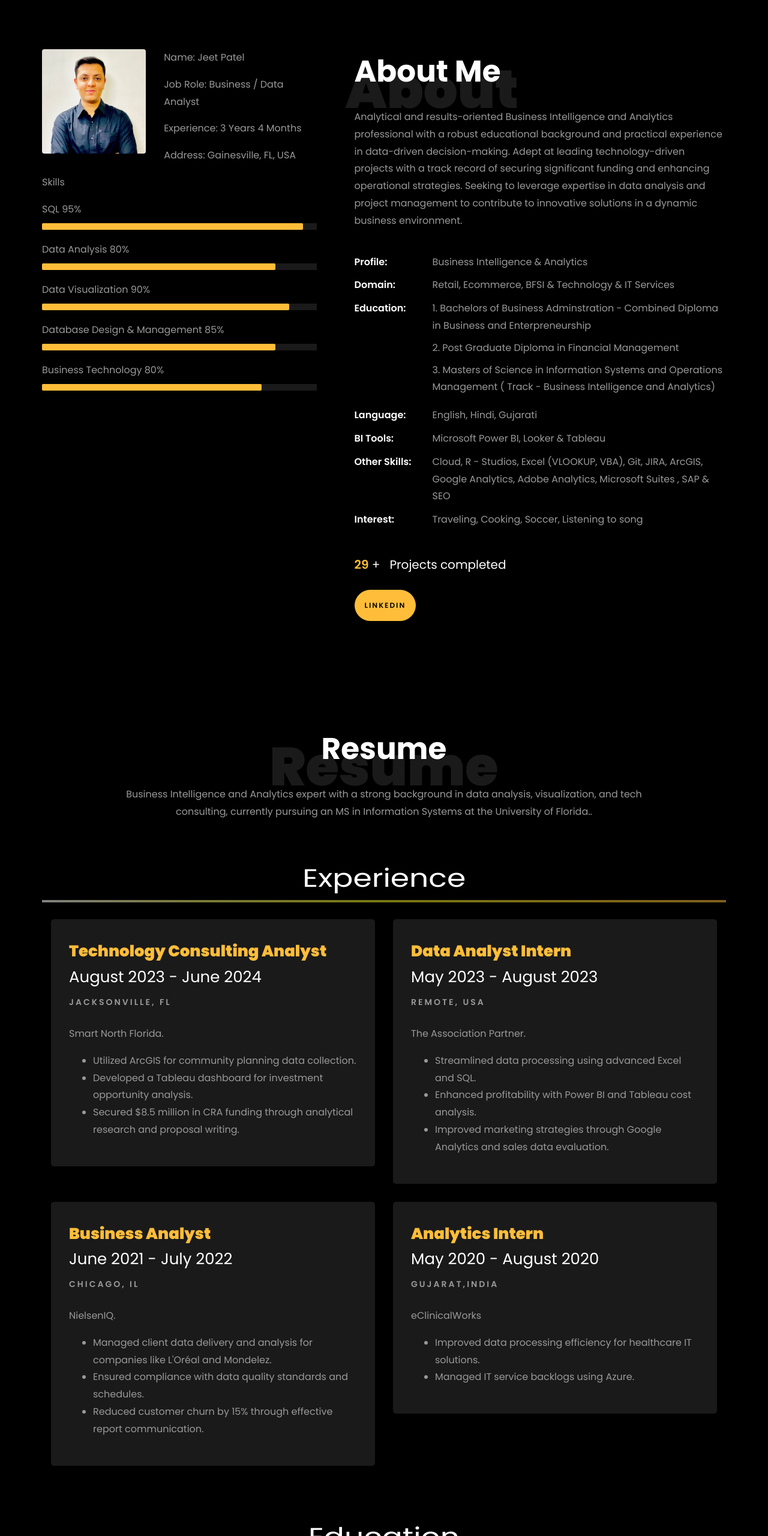
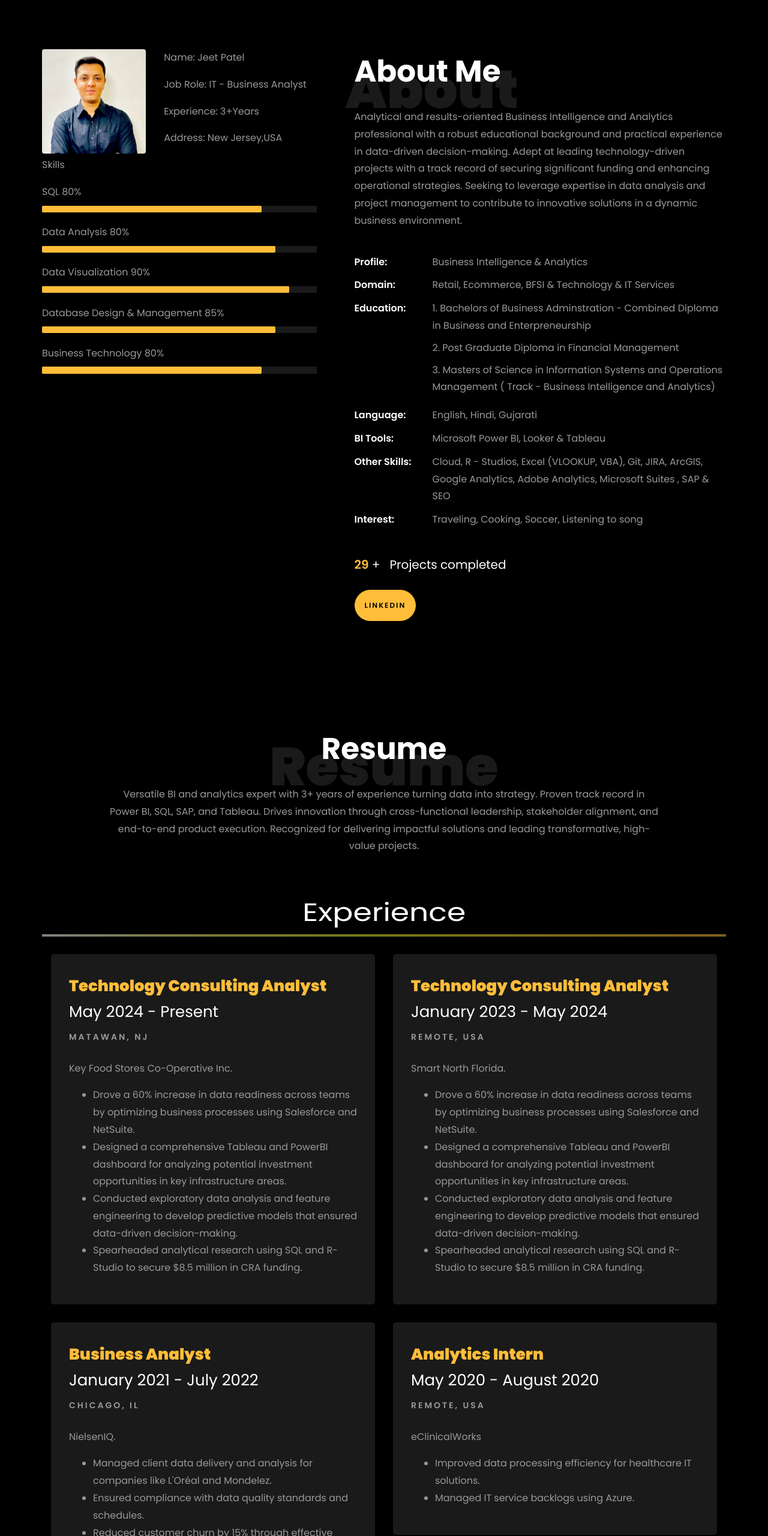
Before and after one commit to Jeetp25/Portfolio-Jeet-Patel, a plain HTML site: page index update.html in a window 1280 px wide. Shown: the part 780-3340 px from the top of the page at 60% size. Drawn offline with Linux system fonts and the light colour scheme; animation ran at ten frames a second; files whose address does not match are found by name.

Commit message:
Add files via upload

```diff
--- a/index update.html
+++ b/index update.html
@@ -220,18 +220,18 @@
 									<div class="col-sm-6 col-md-7">
 									  <div class="about-info">
 										<p><span class="title-s">Name: </span> <span>Jeet Patel </span></p>
-										<p><span class="title-s">Job Role: </span> <span>Business / Data Analyst </span></p>
-										<p><span class="title-s">Experience: </span> <span>3 Years 4 Months</span></p>
-										<p><span class="title-s">Address: </span> <span>Gainesville, FL, USA</span></p>
+										<p><span class="title-s">Job Role: </span> <span> IT - Business Analyst </span></p>
+										<p><span class="title-s">Experience: </span> <span>3+Years </span></p>
+										<p><span class="title-s">Address: </span> <span>New Jersey,USA</span></p>
 									  </div>
 									</div>
 								  </div>
 
 								<div class="skill-mf">
 									<p class="title-s">Skills</p>
-									<span>SQL</span> <span class="pull-right">95%</span>
+									<span>SQL</span> <span class="pull-right">80%</span>
 									<div class="progress">
-										<div class="progress-bar" role="progressbar" style="width: 95%;" aria-valuenow="95" aria-valuemin="0"
+										<div class="progress-bar" role="progressbar" style="width: 80%;" aria-valuenow="80" aria-valuemin="0"
 											aria-valuemax="100"></div>
 									</div>
 
@@ -331,7 +331,9 @@
           <div class="col-md-10 heading-section text-center ftco-animate">
           	<h1 class="big big-2">Resume</h1>
             <h2 class="mb-4">Resume</h2>
-            <p>Business Intelligence and Analytics expert with a strong background in data analysis, visualization, and tech consulting, currently pursuing an MS in Information Systems at the University of Florida..</p>
+            <p>Versatile BI and analytics expert with 3+ years of experience turning data into strategy. Proven track record in Power BI, SQL, SAP,
+				and Tableau. Drives innovation through cross-functional leadership, stakeholder alignment, and end-to-end product execution.
+				Recognized for delivering impactful solutions and leading transformative, high-value projects.</p>
           </div>
         </div>
 
@@ -345,13 +347,14 @@
 				<div class="col-md-6">
 					<div class="resume-wrap ftco-animate">
 						<span class="date">Technology Consulting Analyst</span>
-						<h2> August 2023 - June 2024</h2>
-						<span class="position">Jacksonville, FL</span>
-						<p class="mt-4">Smart North Florida.
+						<h2> May 2024 - Present</h2>
+						<span class="position">Matawan, NJ</span>
+						<p class="mt-4">Key Food Stores Co-Operative Inc.
 							<ul>
-								<li>Utilized ArcGIS for community planning data collection.</li>
-								<li>Developed a Tableau dashboard for investment opportunity analysis.</li>
-								<li>Secured $8.5 million in CRA funding through analytical research and proposal writing.</li>
+								<li>Drove a 60% increase in data readiness across teams by optimizing business processes using Salesforce and NetSuite.</li>
+								<li>Designed a comprehensive Tableau and PowerBI dashboard for analyzing potential investment opportunities in key infrastructure areas.</li>
+								<li>Conducted exploratory data analysis and feature engineering to develop predictive models that ensured data-driven decision-making.</li>
+								<li>Spearheaded analytical research using SQL and R-Studio to secure $8.5 million in CRA funding.</li>
 							</ul>
 						</p>
 					</div>
@@ -360,14 +363,15 @@
 
 				<div class="col-md-6">
 					<div class="resume-wrap ftco-animate">
-						<span class="date">Data Analyst Intern</span>
-						<h2>May 2023 - August 2023</h2>
+						<span class="date">Technology Consulting Analyst</span>
+						<h2>January 2023 - May 2024</h2>
 						<span class="position">Remote, USA</span>
-						<p class="mt-4">The Association Partner.
+						<p class="mt-4">Smart North Florida.
 							<ul>
-								<li>Streamlined data processing using advanced Excel and SQL.</li>
-								<li>Enhanced profitability with Power BI and Tableau cost analysis.</li>
-								<li>Improved marketing strategies through Google Analytics and sales data evaluation.</li>
+								<li>Drove a 60% increase in data readiness across teams by optimizing business processes using Salesforce and NetSuite.</li>
+								<li>Designed a comprehensive Tableau and PowerBI dashboard for analyzing potential investment opportunities in key infrastructure areas.</li>
+								<li>Conducted exploratory data analysis and feature engineering to develop predictive models that ensured data-driven decision-making.</li>
+								<li>Spearheaded analytical research using SQL and R-Studio to secure $8.5 million in CRA funding.</li>
 							</ul>
 						</p>
 					</div>
@@ -377,7 +381,7 @@
 				<div class="col-md-6">
 					<div class="resume-wrap ftco-animate">
 						<span class="date">Business Analyst</span>
-						<h2>June 2021 - July 2022</h2>
+						<h2>January 2021 - July 2022</h2>
 						<span class="position">Chicago, IL</span>
 						<p class="mt-4">NielsenIQ.
 							<ul>
@@ -395,7 +399,7 @@
 					<div class="resume-wrap ftco-animate">
 						<span class="date">Analytics Intern</span>
 						<h2>May 2020 - August 2020</h2>
-						<span class="position">Gujarat,India</span>
+						<span class="position">Remote, USA</span>
 						<p class="mt-4">eClinicalWorks
 							<ul>
 								<li>Improved data processing efficiency for healthcare IT solutions.</li>
@@ -420,9 +424,9 @@
 			<div class="row">
     			<div class="col-md-6">
     				<div class="resume-wrap ftco-animate">
-    					<span class="date">2018-2021</span>
-    					<h2>Bachelor of Business Adminstration and Management</h2>
-						<h2>Post-Graduate Diploma in Financial Management</h2>
+						<span class="date">Bachelors (BSC) Degree / Post Graudate Diploma</span>
+    					<h2>Business Adminstration and Management</h2>
+						<h2>Financial Management and Enterpreneurship</h2>
     					<span class="position">The Maharaja Sayajirao University of Baroda (MSU)</span>
     					<p class="mt-4">Grade: First class distinction.</p>
     				</div>
@@ -430,8 +434,8 @@
 
     			<div class="col-md-6">
     				<div class="resume-wrap ftco-animate">
-    					<span class="date">2022-2024</span>
-    					<h2>Master of Science in Information Systems and Operations Management (MS-ISOM)</h2>
+						<span class="date">Masters ( MSC) Degree</span>
+    					<h2> Information Systems and Operations Management (MS-ISOM)</h2>
 						<h2>Track: Business Intelligence and Analytics</h2>
     					<span class="position">The University of Florida, Warrington College of Business</span>
     					<p class="mt-4">Grade: 3.5 / 4 GPA </p>
@@ -441,7 +445,7 @@
 
     		<div class="row justify-content-center mt-5">
     			<div class="col-md-6 text-center ftco-animate">
-    				<p><a href="images/Jeet patel GA .pdf" class="btn btn-primary py-4 px-5">Download CV</a></p>
+    				<p><a href="images/Jeet_Patel_Resume (5).pdf" class="btn btn-primary py-4 px-5">Download CV</a></p>
     			</div>
     		</div>
     	</div>
@@ -594,7 +598,7 @@
           			<span class="icon-map-signs"></span>
           		</div>
           		<h3 class="mb-4">Address</h3>
-	            <p>Gainesville, Florida, USA</p>
+	            <p>New Jersey (Open to Relocate), USA</p>
 	          </div>
           </div>
           <div class="col-md-6 col-lg-3 d-flex ftco-animate">
```
Also changed, not shown: 1 other file.
